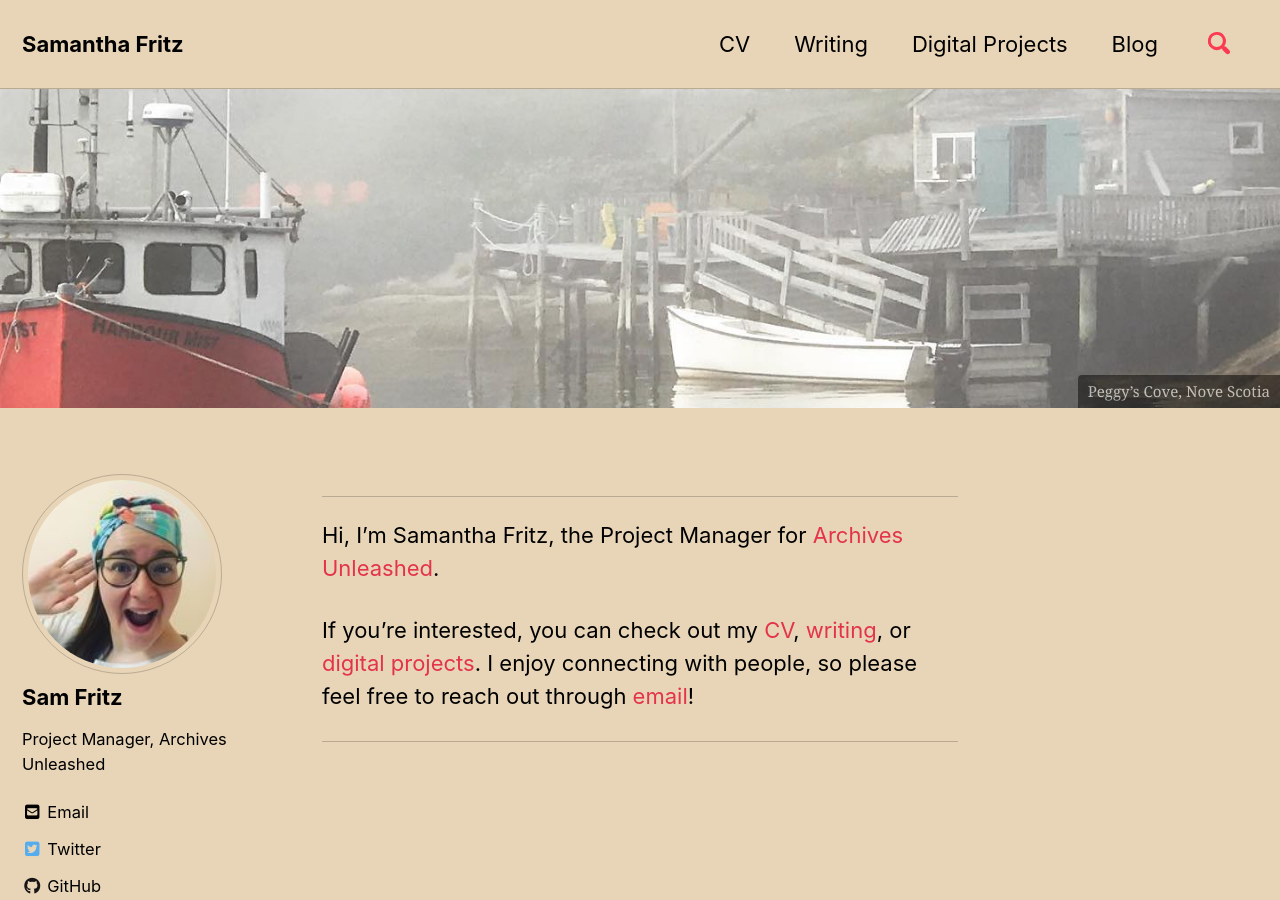
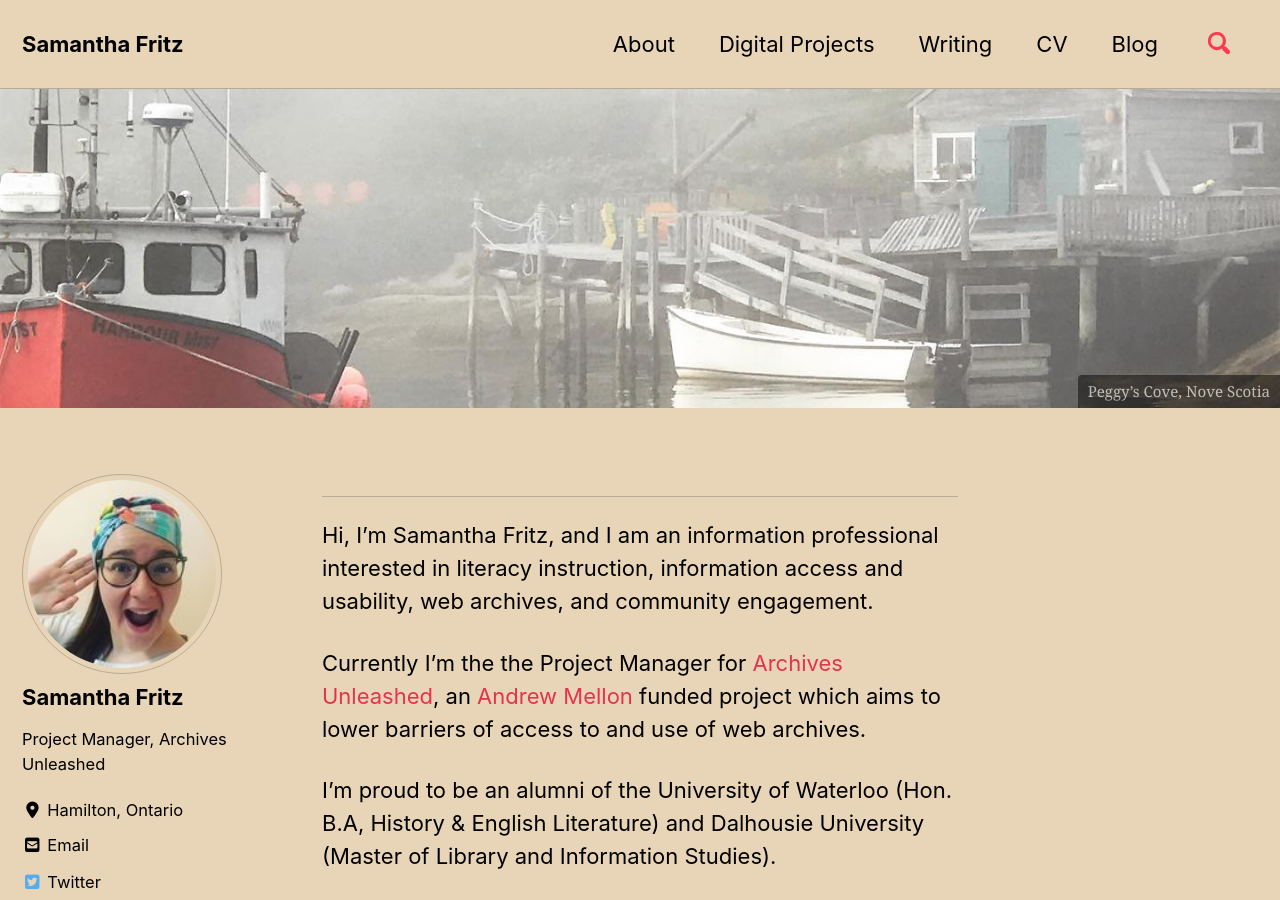
Before and after one commit to SamFritz/sfritzhold.github.io, a Jekyll site: the page built from index.md, in a window 1280 px wide and 900 px high. Built offline with Jekyll 4.4.1, drawn with Linux system fonts in a browser that asks for light colours; cached includes are drawn as plain includes; nearby versions of some CDN libraries; the list of posts is cut into pages by our own code; some of the changed text lies outside the part shown.

Commit message:
updating major info and prose

```diff
--- a/_config.yml
+++ b/_config.yml
@@ -84,10 +84,6 @@ naver_site_verification  :
 # Social Sharing
 twitter:
   username               : samvfritz
-facebook:
-  username               :
-  app_id                 :
-  publisher              :
 og_image                 : # Open Graph/Twitter default site image
 # For specifying social profiles
 # - https://developers.google.com/structured-data/customize/social-profiles
@@ -106,9 +102,10 @@ analytics:
 
 # Site Author
 author:
-  name             : "Sam Fritz"
+  name             : "Samantha Fritz"
   avatar           : "/images/fritz-bio-pic.png"
   bio              : "Project Manager, Archives Unleashed"
+  location         : "Hamilton, Ontario"
   links:
     - label: "Email"
       icon: "fas fa-fw fa-envelope-square"
@@ -119,26 +116,25 @@ author:
     - label: "GitHub"
       icon: "fab fa-fw fa-github"
       url: "https://github.com/samfritz/"
-
+    - label: "Instagram"
+      icon: "fab fa-fw fa-instagram"
+      url: "https://www.instagram.com/samvfritz/"
 
 # Site Footer
 footer:
   links:
+    - label: "Email"
+      icon: "fas fa-fw fa-envelope-square"
+      url: "mailto:svefritz@gmail.com"
+    - label: "Website"
+      icon: "fas fa-fw fa-link"
+      url: "https://samfritz.github.io/"
     - label: "Twitter"
       icon: "fab fa-fw fa-twitter-square"
       url: "https://twitter.com/samvfritz"
-    - label: "Facebook"
-      icon: "fab fa-fw fa-facebook-square"
-      # url:
-    - label: "GitHub"
-      icon: "fab fa-fw fa-github"
-      url: "https://github.com/samfritz/"
     - label: "Instagram"
       icon: "fab fa-fw fa-instagram"
-      # url:
-    - label: "Email"
-      icon: "fas fa-fw fa-envelope-square"
-      url: mailto:svefritz@gmail.com
+      url: "https://www.instagram.com/samvfritz/"
 
 
 # Reading Files
--- a/_data/authors.yml
+++ b/_data/authors.yml
@@ -1,7 +1,7 @@
 # /_data/authors.yml
 
 Samantha Fritz:
-  name        : "Samantha Fritz"
+  name        : "Samantha Fritz, MLIS"
   bio         : "Project Manager, Archives Unleashed"
   avatar      : "/images/fritz-bio-pic.png"
   links:
@@ -14,3 +14,6 @@ Samantha Fritz:
     - label: "Twitter"
       icon: "fab fa-fw fa-twitter-square"
       url: "https://twitter.com/samvfritz"
+    - label: "Instagram"
+      icon: "fab fa-fw fa-instagram"
+      url: "https://www.instagram.com/samvfritz/"
--- a/_data/navigation.yml
+++ b/_data/navigation.yml
@@ -1,11 +1,13 @@
 # main links
 main:
+  - title: "About"
+    url: /about/
+  - title: "Digital Projects"
+    url: /digitalprojects/
+  - title: "Writing"
+    url: /writing/
   - title: "CV"
     url: /cv/
-  - title: "Writing"
-    url: /writing/
-  - title: "Digital Projects"
-    url: /digitalprojects/
   - title: "Blog"
     url: /blog/
        # - title: "About"
--- a/index.md
+++ b/index.md
@@ -37,8 +37,13 @@ feature_row:
 
 ---
 
-Hi, I'm Samantha Fritz, the Project Manager for [Archives Unleashed](harchivesunleashed.org).
+Hi, I'm Samantha Fritz, and I am an information professional interested in literacy instruction, information access and usability, web archives, and community engagement.
 
-If you're interested, you can check out my [CV](/cv), [writing](/writing), or [digital projects](/digitalprojects). I enjoy connecting with people, so please feel free to reach out through [email](mailto:svefritz@gmail.com)!
+Currently I'm the the Project Manager for [Archives Unleashed](harchivesunleashed.org), an [Andrew Mellon](https://mellon.org) funded project which aims to lower barriers of access to and use of web archives.
+
+I'm proud to be an alumni of the University of Waterloo (Hon. B.A, History & English Literature) and Dalhousie University (Master of Library and Information Studies).
+
+Outside of the academic hub, I'm a martial arts instructor with 20 years experience, enjoy traveling and exploring new places with my trusty camera in tow, and love learning lindy hop dance styles.
 
 ---
+<!-- If you're interested, you can check out my [CV](/cv), [writing](/writing), or [digital projects](/digitalprojects). I enjoy connecting with people, so please feel free to reach out through [email](mailto:svefritz@gmail.com)! -->
```
Also changed, not shown: _pages/about.md (added, +8 -0 lines), 9 other files.
